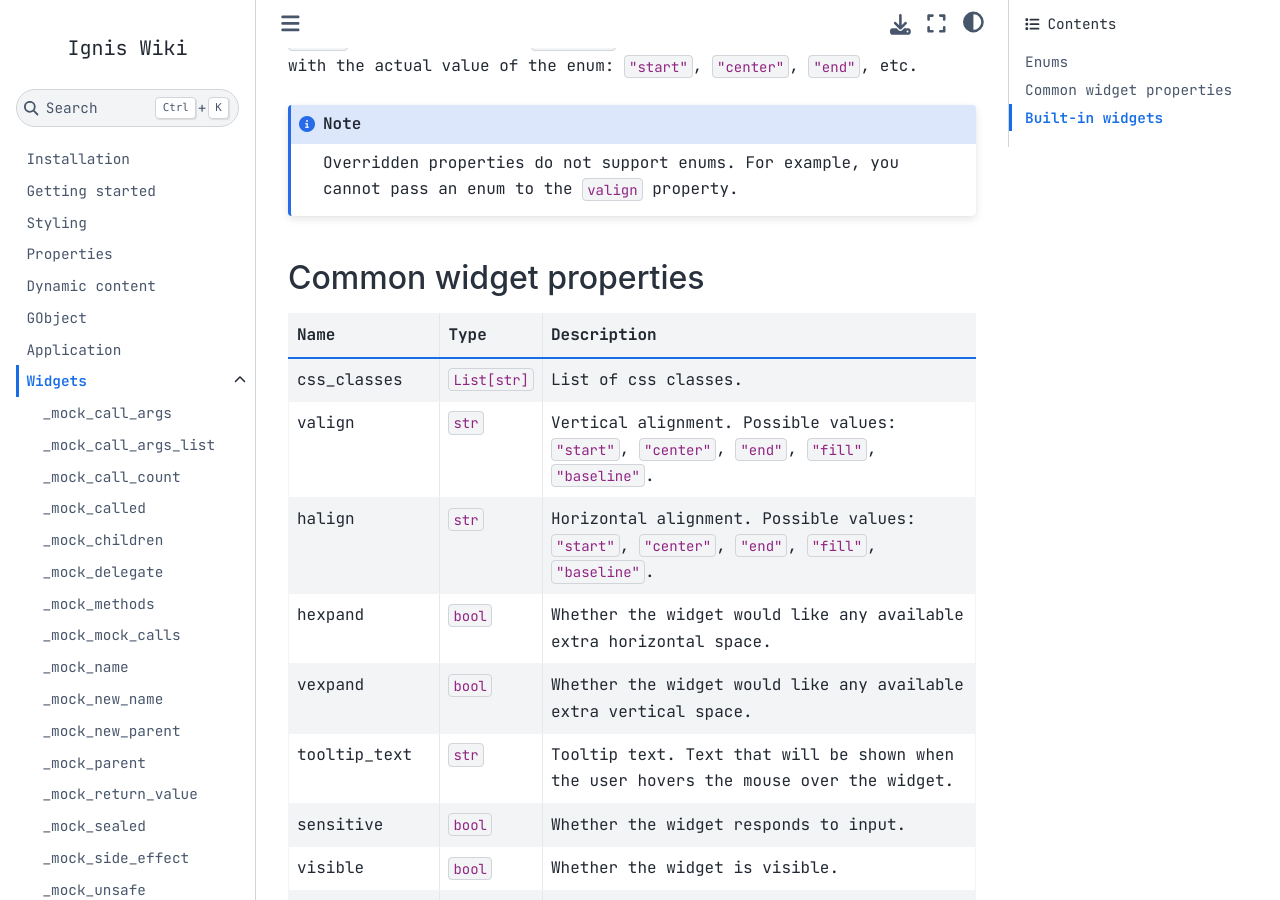
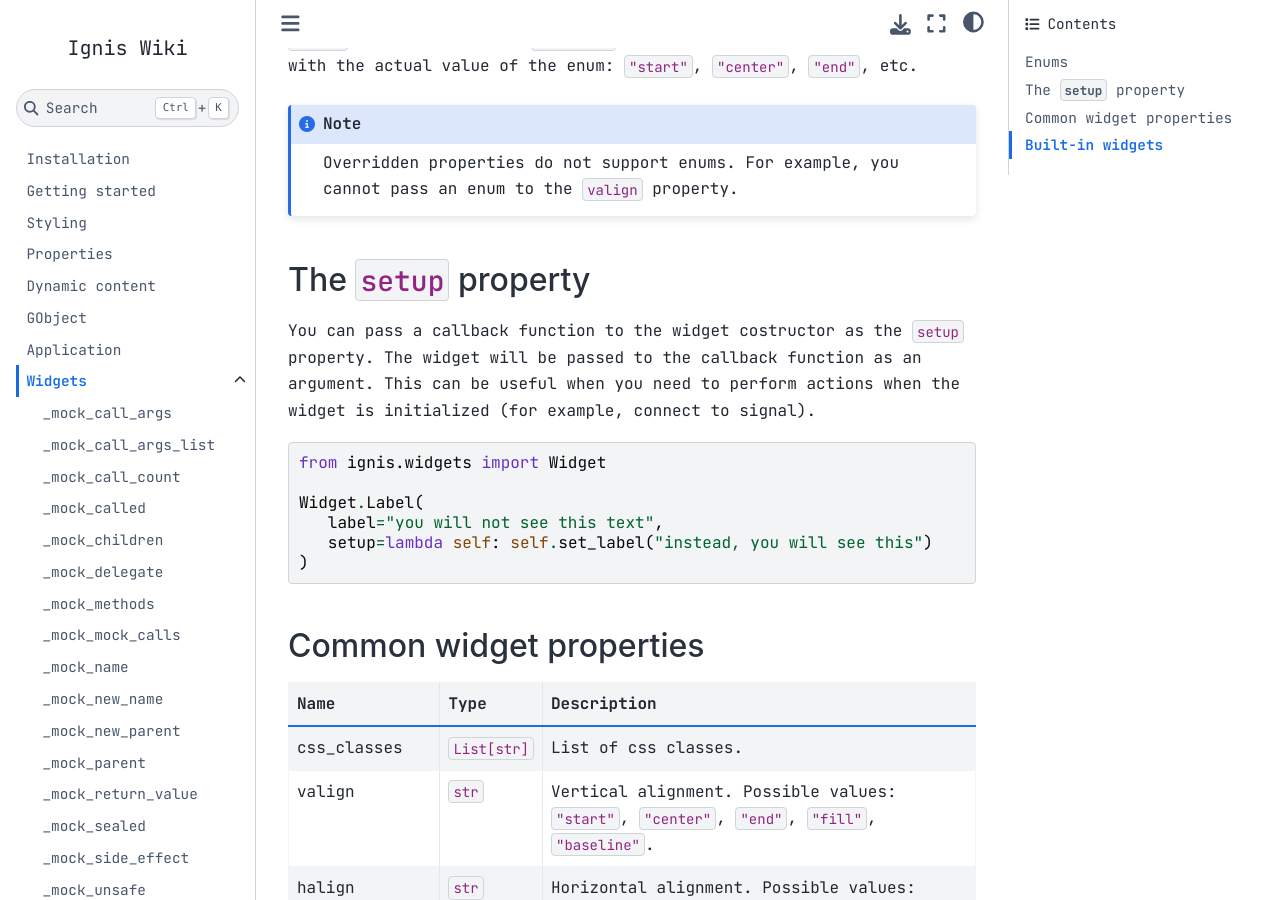
Before and after one commit to linkfrg/ignis, a Sphinx documentation site: the page built from docs/widgets/index.rst, in a window 1280 px wide and 900 px high, scrolled down 438 px. Built offline with Sphinx 7.4.7 and the Sphinx Book theme 1.1.4, drawn with Linux system fonts in a browser that asks for light colours; the version number could not be read and is left out.

Commit message:
docs: add setup property description

```diff
--- a/docs/widgets/index.rst
+++ b/docs/widgets/index.rst
@@ -20,6 +20,21 @@ but you can now pass a string with the actual value of the enum: ``"start"``, ``
 .. note::
    Overridden properties do not support enums.
    For example, you cannot pass an enum to the ``valign`` property.
+
+The ``setup`` property
+--------------------
+You can pass a callback function to the widget costructor as the ``setup`` property.
+The widget will be passed to the callback function as an argument.
+This can be useful when you need to perform actions when the widget is initialized (for example, connect to signal).
+
+.. code-block:: python
+
+   from ignis.widgets import Widget
+
+   Widget.Label(
+      label="you will not see this text",
+      setup=lambda self: self.set_label("instead, you will see this")
+   )
 
 Common widget properties
 -------------------------
```
